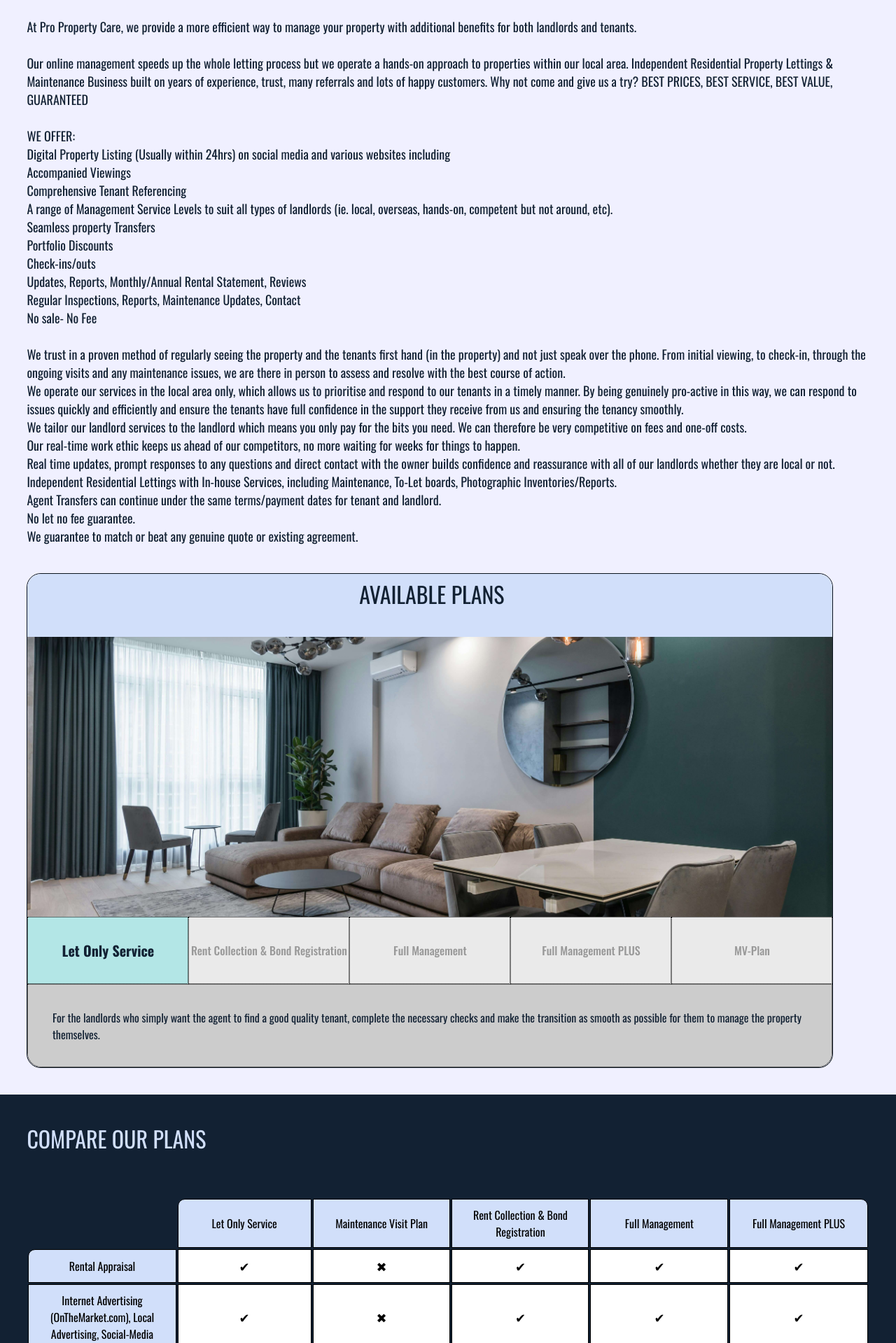
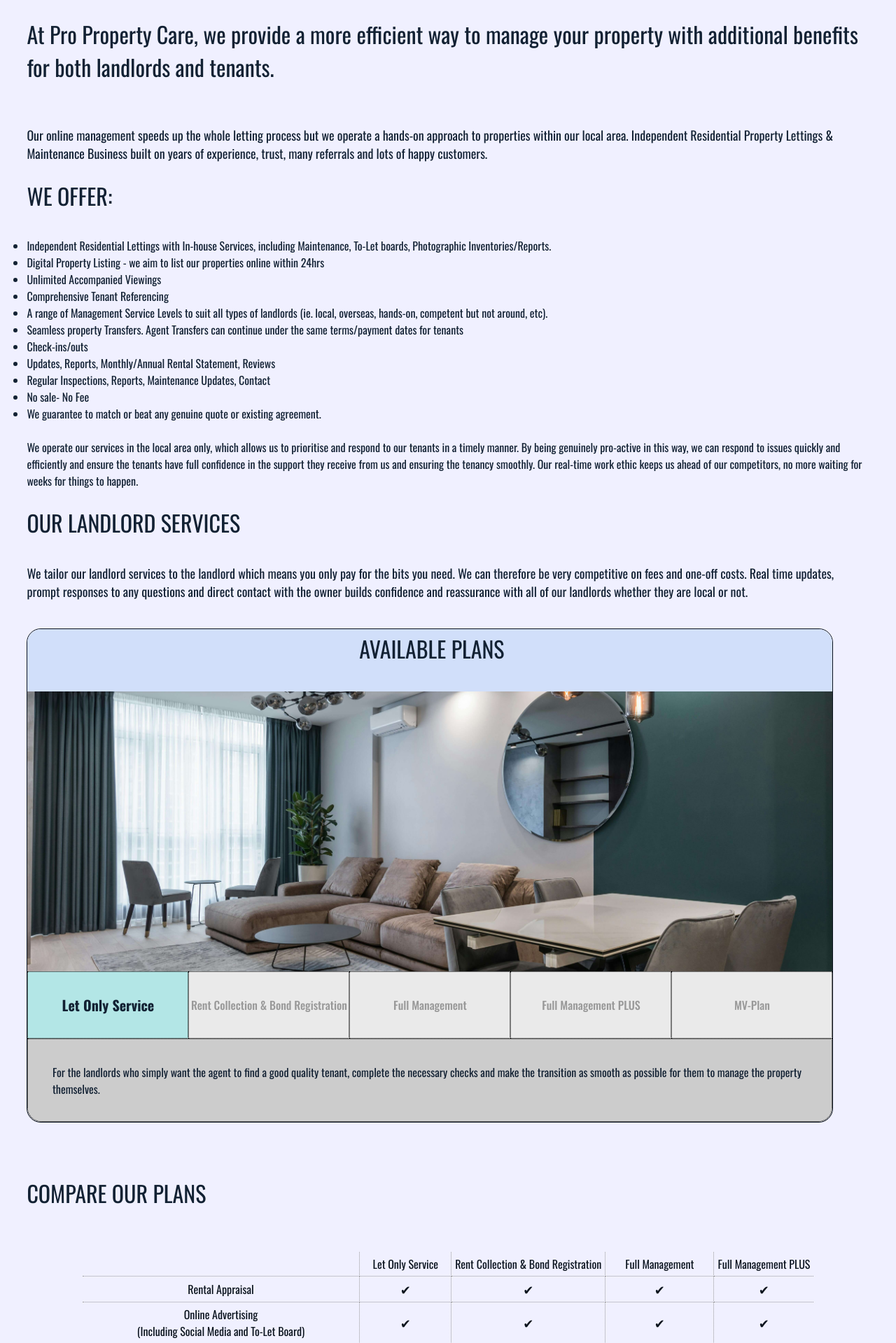
Before and after one commit to leastmeansquares/Web-Test, a PHP site: page /lettings.html in a window 1280 px wide. Shown: the part 399-2318 px from the top of the page at 70% size. Run offline with PHP 8.4, Linux system fonts and the light colour scheme; some libraries are stand-ins or nearby versions; some web fonts are replaced.

Commit message:
Improving aesthetics

```diff
--- a/index.css
+++ b/index.css
@@ -45,17 +45,20 @@ html  {
 
   /**  HEADINGS AND FONTS  **/
 
-h1 {
+h1, footer span  {
     font-weight: 700;
   }
 
 #title > h1 {
-    padding-bottom: 3%;
-    color: var(--light-teal);
     font-family: "Podkova", "Oswald", sans-serif;
 }
 
-#title > h1, #header-btn  {
+#title > h1, footer span {
+    padding-bottom: 3%;
+    color: var(--light-teal);
+}
+
+#title > h1, footer span, #header-btn  {
     font-size: clamp(2rem, 5dvw, 4rem);
     text-shadow: 1px 1px 1px black;
 }
@@ -223,6 +226,19 @@ nav p {
 }
 
 
+/**  WELCOME  **/
+
+#welcome > :first-child {
+    width: 60%;
+    margin-right: 5%;
+}
+
+#welcome > :nth-child(2) {
+    width: 35%;
+    border: 1px dotted var(--header-blue);
+}
+
+
 
 /**  MAIN BODY SECTIONS  **/
 
@@ -338,7 +354,7 @@ nav p {
 }
 
 
-.small {
+.border-box {
     border-radius: 30px;
     border: 1px solid var(--dark-blue);
   }
@@ -644,51 +660,44 @@ button:hover.grey-style, .pressed.grey-style  {
     margin: 25px auto 0 auto;
 }
 
-
 .services th, .services td  {
-    padding: 10px;
-    border: 1px solid black;
+    padding: 5px 0;
+    border: 1px dotted var(--grey4);
+    color: var(--header-blue);
     text-align: center;
-
 }
 
-.services th, .services td:first-child  {
-    background-color: var(--light-blue);
-    color: black;
+.services th {
+    border-top: none;
+    padding: 5px;
+}
+
+.services td:first-child, .services th:first-child {
+    border-left: none;
+    padding: 5px;
+}
+
+.services tr:last-of-type td {
+    border-bottom: none;
+}
+
+.services td:last-child, .services th:last-child  {
+    border-right: none;
+}
+
+.services colgroup > col:first-of-type {
+    width: clamp(0, 48dvw, 1000px);
+}
+
+.services colgroup > col:not(first-of-type) {
+    width: clamp(0, 13dvw, 20%);
+}
+
+.services tr > col:nth-of-type(2) {
+    width: 40dvw;
 }
 
 
-.services th:first-child  {
-    background-color: var(--dark-blue);
-    color: black;
-    border: none;
-}
-
-
-.services th:nth-child(2), .services tr:nth-child(2) td:first-child  {
-    border-radius: 10px 0 0 0;
-}
-
-
-.services th:last-child  {
-    border-radius: 0 10px 0 0;
-}
-
-
-.services tr:last-child td:first-child  {
-    border-radius: 0 0 0 10px;
-}
-
-
-.services td  {
-    background-color: white;
-    color: black;
-}
-
-
-.services colgroup  {
-    width: 250px;
-}
 
 
 /**  IMAGE BOX AND TESTIMONIALS  **/
@@ -762,6 +771,10 @@ aside > div:first-of-type {
 
 aside > .testimonials::-webkit-scrollbar {
     width: 0;
+  }
+
+  #ppc-maintenance {
+    border-top: 1px solid black;
   }
 
 
--- a/lettings.html
+++ b/lettings.html
@@ -35,7 +35,7 @@
         <main>
 
             <section class="bck-image text-box">
-                <div class="container light-blue text-box small align">
+                <div class="container light-blue text-box border-box align">
                     <h1>LETTINGS AND MANAGEMENT</h1>
             </div>
             </section>
@@ -45,71 +45,56 @@
 
                 <h2>THE NEW, DYNAMIC WAY TO MANAGE PROPERTIES.</h2>
 
-                <p>At Pro Property Care, we provide a more efficient way to manage your property with additional benefits for both landlords and
-                    tenants.
-                    <br><br>
-                    Our online management speeds up the whole letting process but we operate a hands-on
+                <h3>At Pro Property Care, we provide a more efficient way to manage your property with additional benefits for both landlords and
+                    tenants.</h3>
+                    <br>
+                    <p>Our online management speeds up the whole letting process but we operate a hands-on
                     approach to properties within our local area.
                     Independent Residential Property Lettings &amp; Maintenance Business built on years of
-                    experience, trust, many referrals and lots of happy customers.
-                    Why not come and give us a try?
-                    BEST PRICES, BEST SERVICE, BEST VALUE, GUARANTEED
+                    experience, trust, many referrals and lots of happy customers.</p>
                     <br>
-                    <br>
-                    WE OFFER:
-                    <br>
-                    Digital Property Listing (Usually within 24hrs) on social media and various websites including
-                    <br>
-                    Accompanied Viewings
-                    <br>
-                    Comprehensive Tenant Referencing
-                    <br>
-                    A range of Management Service Levels to suit all types of landlords (ie. local, overseas,
-                    hands-on, competent but not around, etc).
-                    <br>
-                    Seamless property Transfers
-                    <br>
-                    Portfolio Discounts
-                    <br>
-                    Check-ins/outs
-                    <br>
-                    Updates, Reports, Monthly/Annual Rental Statement, Reviews
-                    <br>
-                    Regular Inspections, Reports, Maintenance Updates, Contact
-                    <br>
-                    No sale- No Fee
-                    <br>
-                    <br>
-                    We trust in a proven method of regularly seeing the property and the tenants
-                    first hand (in the property) and not just speak over the phone. From initial
-                    viewing, to check-in, through the ongoing visits and any maintenance issues,
-                    we are there in person to assess and resolve with the best course of action.
+                <h3>WE OFFER:</h3>
+                <ul>
+                    <li>Independent Residential Lettings with In-house Services, including
+                        Maintenance, To-Let boards, Photographic Inventories/Reports.</li>
+
+                    <li>Digital Property Listing - we aim to list our properties online within 24hrs  </li>
+
+                    <li>Unlimited Accompanied Viewings</li>
+
+                    <li>Comprehensive Tenant Referencing</li>
+
+                    <li>A range of Management Service Levels to suit all types of landlords (ie. local, overseas,
+                        hands-on, competent but not around, etc).</li>
+
+                    <li>Seamless property Transfers. Agent Transfers can continue under the same terms/payment dates for tenants</li>
+
+                    <li>Check-ins/outs</li>
+
+                    <li>Updates, Reports, Monthly/Annual Rental Statement, Reviews</li>
+
+                    <li>Regular Inspections, Reports, Maintenance Updates, Contact</li>
+
+                    <li>No sale- No Fee</li>
+
+                    <li>We guarantee to match or beat any genuine quote or existing agreement.</li>
+                </ul>
                 <br>
                 We operate our services in the local area only, which allows us to prioritise
                 and respond to our tenants in a timely manner. By being genuinely pro-active
                 in this way, we can respond to issues quickly and efficiently and ensure the
                 tenants have full confidence in the support they receive from us and ensuring
-                    the tenancy smoothly.
+                the tenancy smoothly. Our real-time work ethic keeps us ahead of our competitors, no more waiting
+                for weeks for things to happen.</p>
                 <br>
-                    We tailor our landlord services to the landlord which means you only pay for
+
+                <h3>OUR LANDLORD SERVICES</h3>
+                <p>We tailor our landlord services to the landlord which means you only pay for
                 the bits you need. We can therefore be very competitive on fees and one-off
                 costs.
-                    <br>Our real-time work ethic keeps us ahead of our competitors, no more waiting
-                    for weeks for things to happen.
-                    <br>
                 Real time updates, prompt responses to any questions and direct contact with
                 the owner builds confidence and reassurance with all of our landlords whether
                 they are local or not.
-                    <br>
-                    Independent Residential Lettings with In-house Services, including
-                    Maintenance, To-Let boards, Photographic Inventories/Reports.
-                    <br>
-                    Agent Transfers can continue under the same terms/payment dates for tenant
-                    and landlord.
-                    <br>
-                    No let no fee guarantee.
-                    <br>
-                    We guarantee to match or beat any genuine quote or existing agreement.
                 </p>
 
 
@@ -132,11 +117,10 @@
 
 
 
-            <section class="container dark-blue text-box table-box">
+            <section class="container faint-blue text-box table-box">
                 <h4>COMPARE OUR PLANS</h4>
-                <table class="services">
+                <table class="services" style="border-collapse: collapse">
                     <colgroup>
-                        <col>
                         <col>
                         <col>
                         <col>
@@ -146,7 +130,6 @@
                     <tr>
                         <th></th>
                         <th>Let Only Service</th>
-                        <th>Maintenance Visit Plan</th>
                         <th>Rent Collection & Bond Registration</th>
                         <th>Full Management</th>
                         <th>Full Management PLUS</th>
@@ -154,23 +137,14 @@
                     <tr>
                         <td>Rental Appraisal</td>
                         <td><p>&#10004</p></td>
-                        <td><p>&#10006</p></td>
                         <td><p>&#10004</p></td>
                         <td><p>&#10004</p></td>
                         <td><p>&#10004</p></td>
                     </tr>
                     <tr>
-                        <td>Internet Advertising (OnTheMarket.com), Local Advertising, Social-Media</td>
+                        <td>Online Advertising<br>
+                            (Including Social Media and To-Let Board)</td>
                         <td><p>&#10004</p></td>
-                        <td><p>&#10006</p></td>
-                        <td><p>&#10004</p></td>
-                        <td><p>&#10004</p></td>
-                        <td><p>&#10004</p></td>
-                    </tr>
-                    <tr>
-                        <td>Branded-To-Let Board</td>
-                        <td><p>&#10004</p></td>
-                        <td><p>&#10006</p></td>
                         <td><p>&#10004</p></td>
                         <td><p>&#10004</p></td>
                         <td><p>&#10004</p></td>
@@ -178,7 +152,6 @@
                     <tr>
                         <td>Unlimited Accompanied Viewings</td>
                         <td><p>&#10004</p></td>
-                        <td><p>&#10006</p></td>
                         <td><p>&#10004</p></td>
                         <td><p>&#10004</p></td>
                         <td><p>&#10004</p></td>
@@ -186,7 +159,6 @@
                     <tr>
                         <td>Tenant Referencing</td>
                         <td><p>&#10004</p></td>
-                        <td><p>&#10006</p></td>
                         <td><p>&#10004</p></td>
                         <td><p>&#10004</p></td>
                         <td><p>&#10004</p></td>
@@ -194,7 +166,6 @@
                     <tr>
                         <td>Tenant Check-In</td>
                         <td><p>&#10004</p></td>
-                        <td><p>&#10006</p></td>
                         <td><p>&#10004</p></td>
                         <td><p>&#10004</p></td>
                         <td><p>&#10004</p></td>
@@ -202,7 +173,6 @@
                     <tr>
                         <td>Initial Rent & Deposit Collection</td>
                         <td><p>&#10004</p></td>
-                        <td><p>&#10006</p></td>
                         <td><p>&#10004</p></td>
                         <td><p>&#10004</p></td>
                         <td><p>&#10004</p></td>
@@ -210,14 +180,12 @@
                     <tr>
                         <td>Deposit Registration with DPS Custodial</td>
                         <td><p>£30.00</p></td>
-                        <td><p>&#10006</p></td>
                         <td><p>&#10004</p></td>
                         <td><p>&#10004</p></td>
                         <td><p>&#10004</p></td>
                     </tr>
                     <tr>
-                        <td>Switching Of Utilities & Council Tax</td>
-                        <td><p>&#10006</p></td>
+                        <td>Switching of Utilities & Council Tax</td>
                         <td><p>&#10006</p></td>
                         <td><p>&#10004</p></td>
                         <td><p>&#10004</p></td>
@@ -226,7 +194,6 @@
                     <tr>
                         <td>Regular Inspections & Maintenance Supervision Checks</td>
                         <td><p>&#10006</p></td>
-                        <td><p>&#10004</p></td>
                         <td><p>&#10006</p></td>
                         <td><p>&#10004</p></td>
                         <td><p>&#10004</p></td>
@@ -234,22 +201,19 @@
                     <tr>
                         <td>Photographic Inventory & Property Condition Report</td>
                         <td><p>£100.00</p></td>
+                        <td><p>&#10004</p></td>
+                        <td><p>&#10004</p></td>
+                        <td><p>&#10004</p></td>
+                    </tr>
+                    <tr>
+                        <td>Collection of Ongoing Rents</td>
                         <td><p>&#10006</p></td>
                         <td><p>&#10004</p></td>
                         <td><p>&#10004</p></td>
                         <td><p>&#10004</p></td>
                     </tr>
                     <tr>
-                        <td>Collection Of Ongoing Rents</td>
-                        <td><p>&#10006</p></td>
-                        <td><p>&#10006</p></td>
-                        <td><p>&#10004</p></td>
-                        <td><p>&#10004</p></td>
-                        <td><p>&#10004</p></td>
-                    </tr>
-                    <tr>
-                        <td>Monthly Rental Statements PLUS Annual Statements of Rental Accrual</td>
-                        <td><p>&#10006</p></td>
+                        <td>Monthly Rental Statements & Annual Statements of Rental Accrual</td>
                         <td><p>&#10006</p></td>
                         <td><p>&#10004</p></td>
                         <td><p>&#10004</p></td>
@@ -258,7 +222,6 @@
                     <tr>
                         <td>End Of Tenancy Check-Out</td>
                         <td><p>&#10006</p></td>
-                        <td><p>&#10006</p></td>
                         <td><p>&#10004</p></td>
                         <td><p>&#10004</p></td>
                         <td><p>&#10004</p></td>
@@ -266,14 +229,12 @@
                     <tr>
                         <td>Contract Renewals</td>
                         <td><p>&#10006</p></td>
-                        <td><p>&#10006</p></td>
                         <td><p>&#10004</p></td>
                         <td><p>&#10004</p></td>
                         <td><p>&#10004</p></td>
                     </tr>
                     <tr>
                         <td>Rent Management Arrears Chasing</td>
-                        <td><p>&#10006</p></td>
                         <td><p>&#10006</p></td>
                         <td><p>&#10004</p></td>
                         <td><p>&#10004</p></td>
@@ -283,14 +244,12 @@
                         <td>Serving Of Legal Notices</td>
                         <td><p>&#10006</p></td>
                         <td><p>&#10006</p></td>
-                        <td><p>&#10006</p></td>
                         <td><p>&#10004</p></td>
                         <td><p>&#10004</p></td>
                     </tr>
                     <tr>
                         <td>Annual Gas Safety & EICR Electric Certificate Reminders</td>
                         <td><p>&#10006</p></td>
-                        <td><p>&#10004</p></td>
                         <td><p>&#10006</p></td>
                         <td><p>&#10004</p></td>
                         <td><p>&#10004</p></td>
@@ -300,22 +259,12 @@
                         <td><p>&#10006</p></td>
                         <td><p>&#10006</p></td>
                         <td><p>&#10006</p></td>
-                        <td><p>&#10006</p></td>
                         <td><p>&#10004</p></td>
                     </tr>
                     <tr>
-                        <td>Rent Guarantee (See Terms & Conditions)</td>
-                        <td><p>&#10006</p></td>
-                        <td><p>&#10006</p></td>
-                        <td><p>&#10006</p></td>
-                        <td><p>&#10006</p></td>
-                        <td><p>&#10004</p></td>
-                    </tr>
-                    <tr>
-                        <td>Maintenance Visit Plan Monthly Visits & Handyman Maintenance (See MV-Plan Details)</td>
-                        <td><p>From £50.00 pm</p></td>
-                        <td><p>&#10004</p></td>
-                        <td><p>&#10006</p></td>
+                        <td>Maintenance Visit Plan<br>Monthly Visits & Handyman Maintenance (See MV-Plan Details)</td>
+                        <td><p>Upgrade £50.00 pm</p></td>
+                        <td><p>Upgrade £50.00 pm</p></td>
                         <td><p>Upgrade For £30.00 pm</p></td>
                         <td><p>&#10004</p></td>
                     </tr>
@@ -323,16 +272,13 @@
                         <td>Total Price</td>
                         <td><p>£400.00<br>
                             No Set-Up</p></td>
-                        <td><p>From £50.00<br>
-                            No Set-Up<br>
-                            No Tie-in</p></td>
                         <td><p>6% Rental Income<br>
                             Set-Up<br>
                             £200.00</p></td>
                         <td><p>10% Rental Income<br>
                             Set-Up<br>
                             £200.00</p></td>
-                        <td><p>15% Rental Income<br>
+                        <td><p>13% Rental Income<br>
                             Set-Up<br>
                             £200.00</p></td>
                     </tr>
@@ -345,7 +291,7 @@
 
 
             <section class="container grey text-box">
-                <section class="container light-blue text-box small align">
+                <section class="container light-blue text-box border-box align">
                     <div>
                         <h4>PRICE MATCH GUARANTEE</h4>
                         <button class="main-button white-style white" id="main-btn" onClick="document.getElementById(`form-section`).scrollIntoView()">BOOK A FREE RENTAL VALUATION</button>
```
Also changed, not shown: index.html (+21 -33 lines), maintenance.html (+25 -25 lines). Lines whose indentation alone changed are shown as unchanged.
